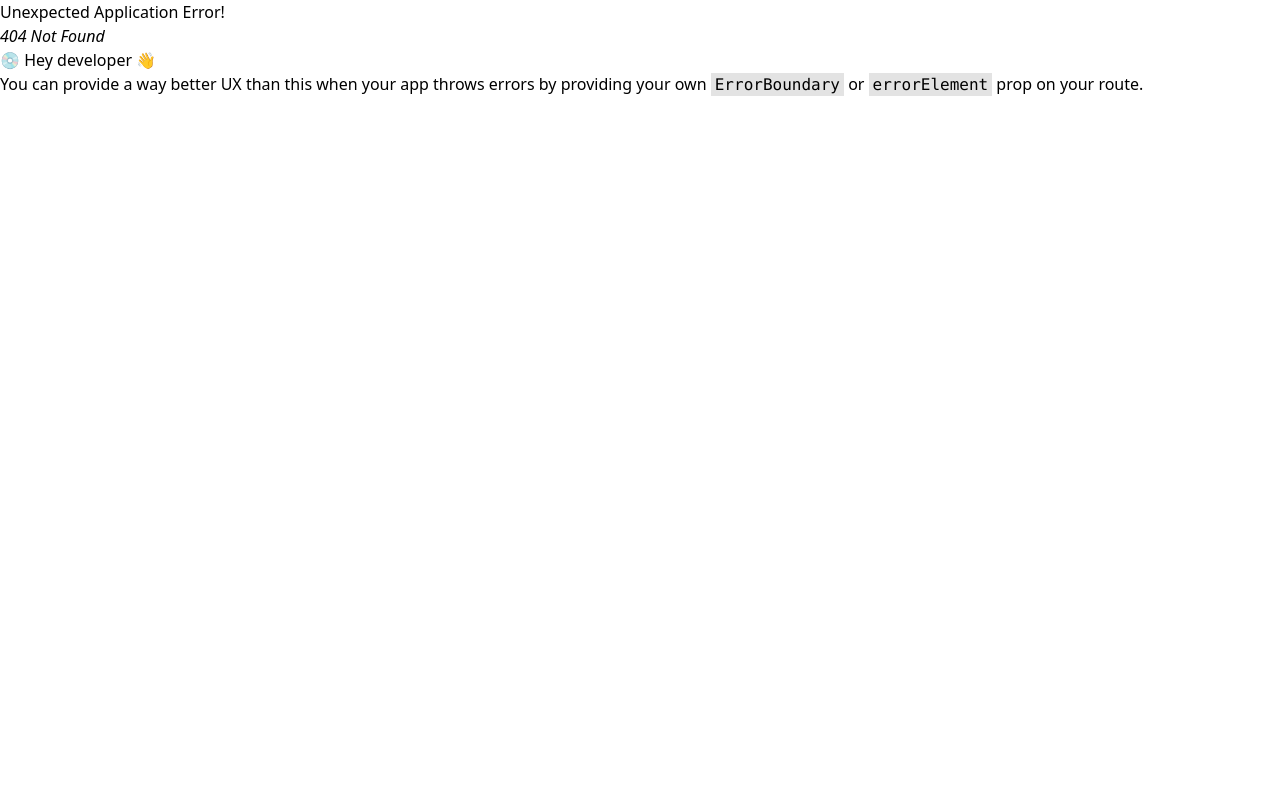
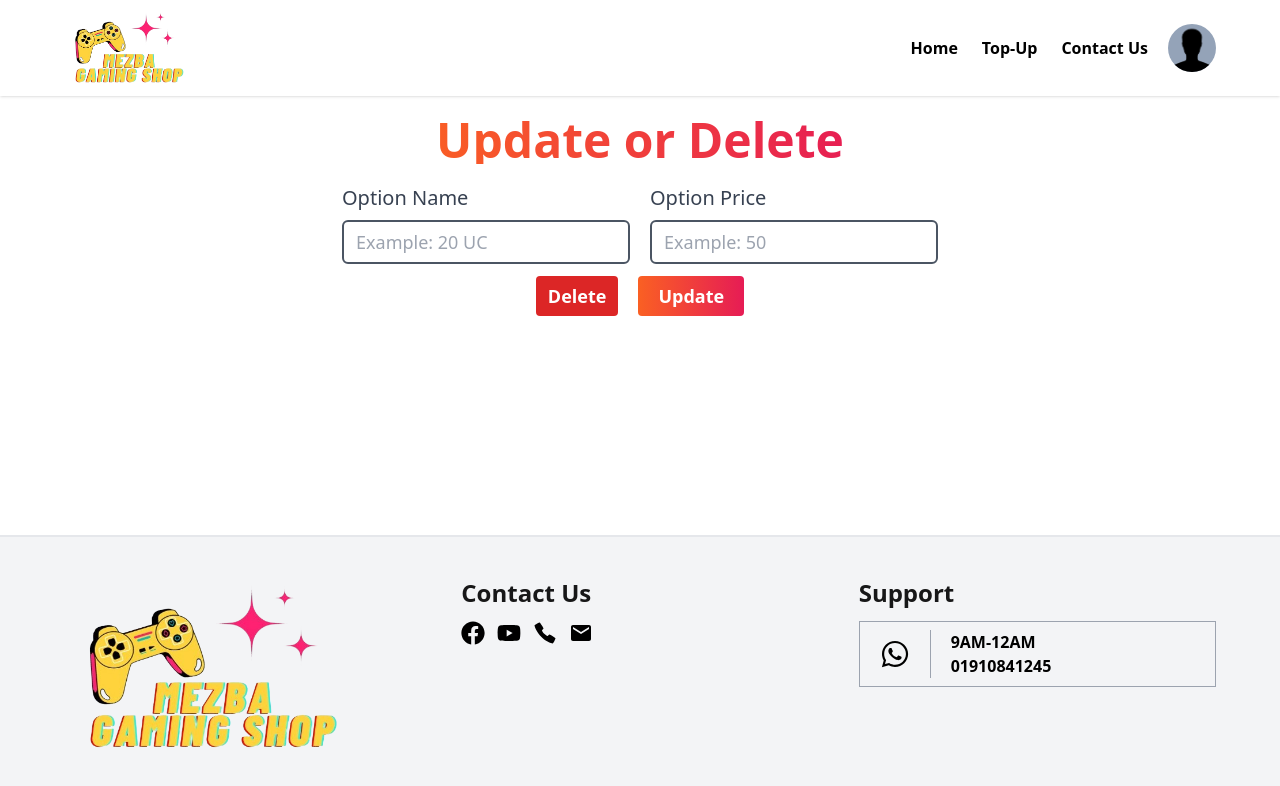
Before and after one commit to alimran-dev/topup-shop, a React (Vite) app in the folder topup-shop-client/: page /dashboard/updateOptions/1/1 in a window 1280 px wide. Before the commit this address had no page. Shown: the top 786 px of the page. Built offline with nearby package versions, Linux system fonts and the light colour scheme.

Commit message:
added: category option update for admin

```diff
--- /dev/null
+++ b/topup-shop-client/src/AdminDashboard/Update/UpdateDelete.jsx
@@ -0,0 +1,49 @@
+const UpdateDelete = () => {
+  return (
+    <div className="-mt-5">
+      <h1 className="bg-gradient-to-r from-[#FA6023] to-[#E61C55] w-fit text-3xl md:text-4xl lg:text-5xl font-bold bg-clip-text text-transparent text-center mx-auto px-2 md:px-5">
+        Update or Delete
+      </h1>
+      <div className="flex flex-col md:flex-row w-2/3 mx-auto justify-center items-center gap-5 mt-5">
+        <div className="space-y-2">
+          <label
+            htmlFor="name"
+            className="block text-xl font-medium text-gray-700"
+          >
+            Option Name
+          </label>
+          <input
+            type="text"
+            name="name"
+            className="block w-full py-1.5 px-3 font-medium text-lg border-2 border-gray-600 rounded-md"
+            placeholder="Example: 20 UC"
+          />
+        </div>
+        <div className="space-y-2">
+          <label
+            htmlFor="price"
+            className="block text-xl font-medium text-gray-700"
+          >
+            Option Price
+          </label>
+          <input
+            type="text"
+            name="price"
+            className="block w-full py-1.5 px-3 font-medium text-lg border-2 border-gray-600 rounded-md"
+            placeholder="Example: 50"
+          />
+        </div>
+      </div>
+      <div className="block w-fit space-x-5 mt-3 mx-auto">
+        <button className="text-lg font-semibold bg-red-600 py-1.5 px-3 text-white rounded">
+          Delete
+        </button>
+        <button className="bg-gradient-to-r from-[#FA6023] to-[#E61C55] py-1.5 px-5 text-lg text-white font-semibold rounded">
+          Update
+        </button>
+      </div>
+    </div>
+  );
+};
+
+export default UpdateDelete;
--- /dev/null
+++ b/topup-shop-client/src/AdminDashboard/Update/UpdateItems.jsx
@@ -0,0 +1,35 @@
+import { Link } from "react-router-dom";
+
+const UpdateItems = () => {
+  return (
+    <div className="-mt-5">
+      <h1 className="bg-gradient-to-r from-[#FA6023] to-[#E61C55] w-fit text-3xl md:text-4xl lg:text-5xl font-bold bg-clip-text text-transparent text-center mx-auto px-2 md:px-5">
+        Update Unipin Options
+      </h1>
+      <div className="grid md:grid-cols-3 lg:grid-cols-4 gap-3 mt-5">
+        <Link to={`./id`} className="flex items-center gap-3 border border-gray-400 py-2 px-5 rounded">
+          <span className="font-bold flex-1 text-gray-500">20 UC</span>
+          <span className="text-[#FA6023] font-bold">17 TK</span>
+        </Link>
+        <div className="flex items-center gap-3 border border-gray-400 py-2 px-5 rounded">
+          <span className="font-bold flex-1 text-gray-500">20 UC</span>
+          <span className="text-[#FA6023] font-bold">17 TK</span>
+        </div>
+        <div className="flex items-center gap-3 border border-gray-400 py-2 px-5 rounded">
+          <span className="font-bold flex-1 text-gray-500">20 UC</span>
+          <span className="text-[#FA6023] font-bold">17 TK</span>
+        </div>
+        <div className="flex items-center gap-3 border border-gray-400 py-2 px-5 rounded">
+          <span className="font-bold flex-1 text-gray-500">20 UC</span>
+          <span className="text-[#FA6023] font-bold">17 TK</span>
+        </div>
+        <div className="flex items-center gap-3 border border-gray-400 py-2 px-5 rounded">
+          <span className="font-bold flex-1 text-gray-500">20 UC</span>
+          <span className="text-[#FA6023] font-bold">17 TK</span>
+        </div>
+      </div>
+    </div>
+  );
+};
+
+export default UpdateItems;
--- a/topup-shop-client/src/AdminDashboard/Update/UpdateOptions.jsx
+++ b/topup-shop-client/src/AdminDashboard/Update/UpdateOptions.jsx
@@ -1,5 +1,33 @@
+import unipin from "../../assets/images/unipin.jpg";
+import idcode from "../../assets/images/idcode.png";
+import weekly from "../../assets/images/weekly.png";
+import shell from "../../assets/images/shell.jpg";
+import ServiceCard from "../../pages/Home/Services/ServiceCard";
+import { useNavigate } from "react-router-dom";
+
 const UpdateOptions = () => {
-  return <div></div>;
+  const navigate = useNavigate();
+  return (
+    <div className="-mt-5">
+      <h1 className="bg-gradient-to-r from-[#FA6023] to-[#E61C55] w-fit text-3xl md:text-4xl lg:text-5xl font-bold bg-clip-text text-transparent text-center mx-auto px-2 md:px-5">
+        Select to Update
+      </h1>
+      <div className="flex flex-wrap justify-center gap-5 my-5">
+        <div onClick={()=>navigate('./unipin')} className="flex-1">
+          <ServiceCard image={unipin} title="Unipin Voucher(BDT)" />
+        </div>
+        <div onClick={()=>navigate('./idcode')} className="flex-1">
+          <ServiceCard image={idcode} title="IDCODE Topup [BD SERVER]" />
+        </div>
+        <div onClick={()=>navigate('./weekly-monthly')} className="flex-1">
+          <ServiceCard image={weekly} title="Weekly & Monthly [ Offer ]" />
+        </div>
+        <div onClick={()=> navigate('./shell')} className="flex-1">
+          <ServiceCard image={shell} title="Garena Shell Code (MY)" />
+        </div>
+      </div>
+    </div>
+  );
 };
 
 export default UpdateOptions;
```
Also changed, not shown: topup-shop-client/src/Routes/Router.jsx (+10 -0 lines).
